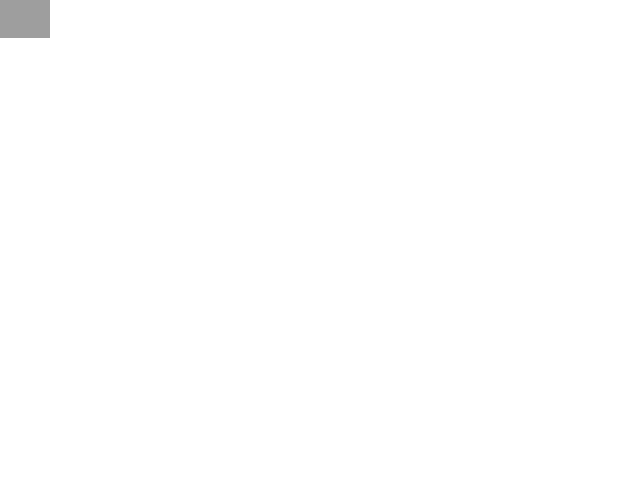
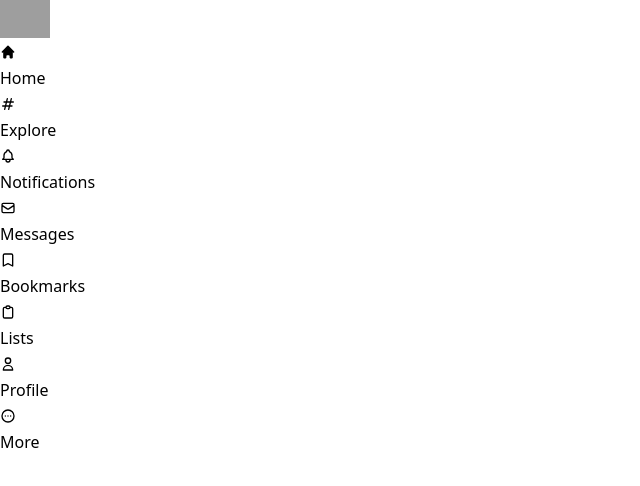
Before and after one commit to s-d-le/next-twitter, a Next.js app: page / in a window 1280 px wide. Shown: the top 486 px of the page, without its empty margins (0-640 px from the left). Built offline with nearby package versions, Linux system fonts and the light colour scheme; grey boxes are pictures that could not be loaded.

Commit message:
sidebar items

```diff
--- a/package.json
+++ b/package.json
@@ -19,6 +19,7 @@
     "postcss": "^8.4.21",
     "react": "18.2.0",
     "react-dom": "18.2.0",
+    "react-icons": "^4.8.0",
     "typescript": "4.9.5"
   },
   "devDependencies": {
--- a/src/app/components/Sidebar.tsx
+++ b/src/app/components/Sidebar.tsx
@@ -1,5 +1,15 @@
 import Image from "next/image";
 import SidebarMenuItem from "./SidebarMenuItem";
+import {
+  HiOutlineBell,
+  HiOutlineBookmark,
+  HiOutlineClipboard,
+  HiOutlineDotsCircleHorizontal,
+  HiOutlineHashtag,
+  HiHome,
+  HiOutlineMail,
+  HiOutlineUser,
+} from "react-icons/hi";
 
 export default function Sidebar() {
   return (
@@ -16,7 +26,14 @@ export default function Sidebar() {
 
       {/* Menu */}
       <div className="">
-        <SidebarMenuItem />
+        <SidebarMenuItem Icon={HiHome} text="Home" />
+        <SidebarMenuItem Icon={HiOutlineHashtag} text="Explore" />
+        <SidebarMenuItem Icon={HiOutlineBell} text="Notifications" />
+        <SidebarMenuItem Icon={HiOutlineMail} text="Messages" />
+        <SidebarMenuItem Icon={HiOutlineBookmark} text="Bookmarks" />
+        <SidebarMenuItem Icon={HiOutlineClipboard} text="Lists" />
+        <SidebarMenuItem Icon={HiOutlineUser} text="Profile" />
+        <SidebarMenuItem Icon={HiOutlineDotsCircleHorizontal} text="More" />
       </div>
       {/* Button */}
       {/* Profile */}
--- a/src/app/components/SidebarMenuItem.tsx
+++ b/src/app/components/SidebarMenuItem.tsx
@@ -1,3 +1,15 @@
-export default function SidebarMenuItem() {
-  return <div></div>;
+import { IconType } from "react-icons/lib/esm/iconBase";
+
+interface SidebarMenuItemProps {
+  text: string;
+  Icon: IconType;
 }
+
+export default function SidebarMenuItem({ text, Icon }: SidebarMenuItemProps) {
+  return (
+    <div>
+      <Icon className="h-7" />
+      <span>{text}</span>
+    </div>
+  );
+}
```
Also changed, not shown: 1 other file (tests, documents, lock files or other folders).
